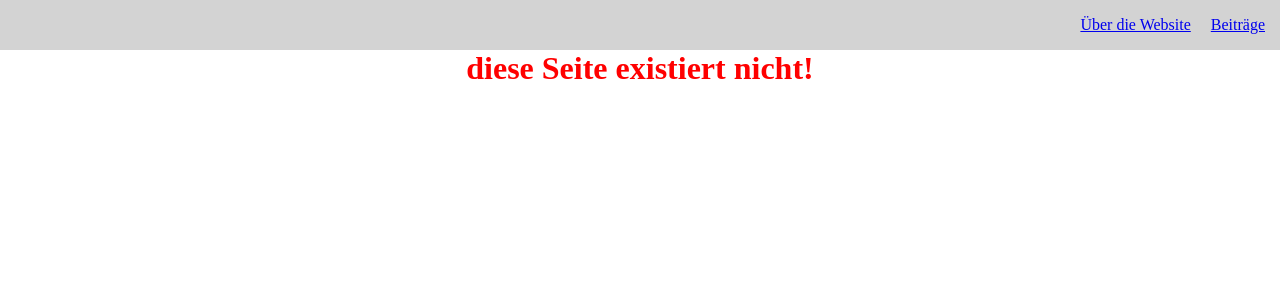
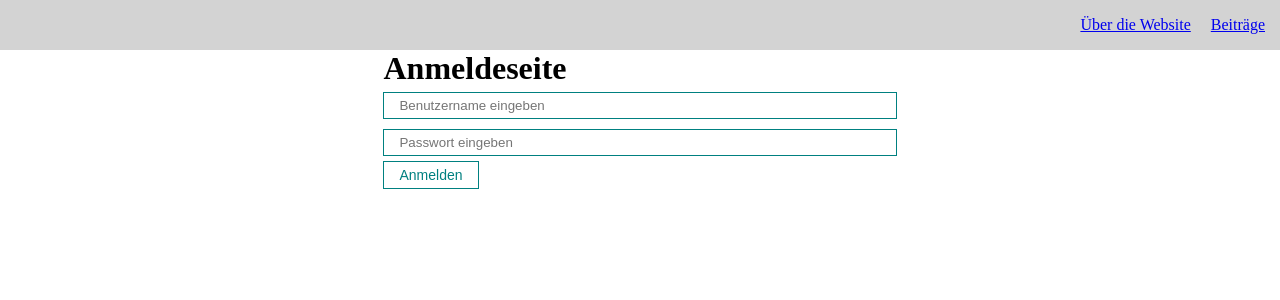
Before and after one commit to ericgro2000/reLearningReact, a React (Vite) app: page /login in a window 1280 px wide. Shown: the top 300 px of the page. Built offline with nearby package versions, Linux system fonts and the light colour scheme.

Commit message:
Added Mock login page and routes for logged users and unlogged.

```diff
--- a/src/App.tsx
+++ b/src/App.tsx
@@ -1,14 +1,34 @@
+import React, {useEffect, useState} from 'react';
 import { BrowserRouter } from "react-router-dom"
 import "./styles/App.css"
 import Navbar from "./components/UI/NavBar/MyNavbar"
 import AppRouter from "./components/AppRouter"
+import {AuthContext} from "./content/context";
 
 const App = () => {
+
+  const [isAuth, setIsAuth] = useState(false);
+  const [isLoading, setLoading] = useState(true);
+
+  useEffect(() => {
+    if (localStorage.getItem('auth')) {
+        setIsAuth(true)
+    }
+    setLoading(false);
+}, [])
+
   return (
+
+    <AuthContext.Provider value={{
+      isAuth,
+      setIsAuth,
+      isLoading
+  }}>
     <BrowserRouter>
       <Navbar />
       <AppRouter/>
     </BrowserRouter>
+    </AuthContext.Provider>
   )
 }
 
--- a/src/components/AppRouter.tsx
+++ b/src/components/AppRouter.tsx
@@ -1,13 +1,31 @@
-import React from 'react';
+import React, { useContext } from 'react';
 import { Route, Routes } from 'react-router-dom';
-import { privateRoutes } from '../router/routes';
+import { privateRoutes, publicRoutes } from '../router/routes';
+import MyLoader from './UI/Loader/MyLoader';
+import { AuthContext } from '../content/context';
 
 const AppRouter: React.FC = () => {
 
+  const {isAuth, isLoading} = useContext(AuthContext);
+
+    if (isLoading) {
+        return <MyLoader/>
+    }
 
   return (
+    isAuth?
     <Routes>
        {privateRoutes.map(route =>
+                    <Route
+                        element={<route.component/>}
+                        path={route.path}
+                        key={route.path}
+                    />
+                )}
+      </Routes>
+      :
+      <Routes>
+       {publicRoutes.map(route =>
                     <Route
                         element={<route.component/>}
                         path={route.path}
--- /dev/null
+++ b/src/content/context.tsx
@@ -0,0 +1,13 @@
+import { createContext, Dispatch, SetStateAction } from 'react';
+
+export interface AuthContextType {
+  isAuth: boolean;
+  setIsAuth: Dispatch<SetStateAction<boolean>>;
+  isLoading:boolean
+}
+
+export const AuthContext = createContext<AuthContextType>({
+  isAuth: false,
+  isLoading:true,
+  setIsAuth: () => {},
+});
--- /dev/null
+++ b/src/pages/Login.tsx
@@ -0,0 +1,29 @@
+import React, { useContext } from 'react';
+import MyInput from "../components/UI/Input/MyInput";
+import MyButton from "../components/UI/Button/MyButton";
+import { AuthContext } from '../content/context';
+
+const Login: React.FC = () => {
+    const { isAuth, setIsAuth } = useContext(AuthContext);
+
+    const login = (event: React.FormEvent) => {
+        event.preventDefault();
+        if (setIsAuth) {
+            setIsAuth(true);
+            localStorage.setItem('auth', 'true');
+        }
+    }
+
+    return (
+        <div>
+            <h1 >Anmeldeseite</h1>
+            <form onSubmit={login}>
+                <MyInput type="text" placeholder="Benutzername eingeben" />
+                <MyInput type="password" placeholder="Passwort eingeben" />
+                <MyButton>Anmelden</MyButton>
+            </form>
+        </div>
+    );
+};
+
+export default Login;
--- a/src/router/routes.ts
+++ b/src/router/routes.ts
@@ -3,6 +3,7 @@ import About from "../pages/About";
 import Posts from "../pages/Posts";
 import PostIdPage from "../pages/PostIdPage";
 import ErrorPage from "../pages/ErrorPage";
+import Login from "../pages/Login";
 
 interface Route {
   path: string;
@@ -16,3 +17,9 @@ export const privateRoutes: Route[] = [
   { path: '/about', component: About  },
   { path: '*', component: ErrorPage  },
 ];
+
+export const publicRoutes = [
+  { path: "/", component: Login},
+  {path: '/login', component: Login},
+  { path: '*', component: Login  },
+]
```
